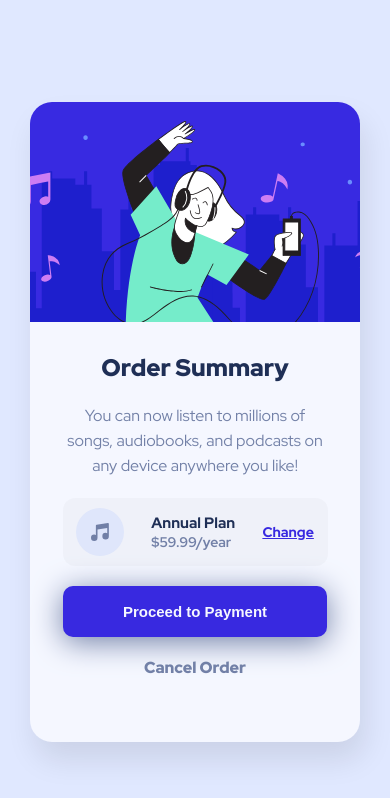
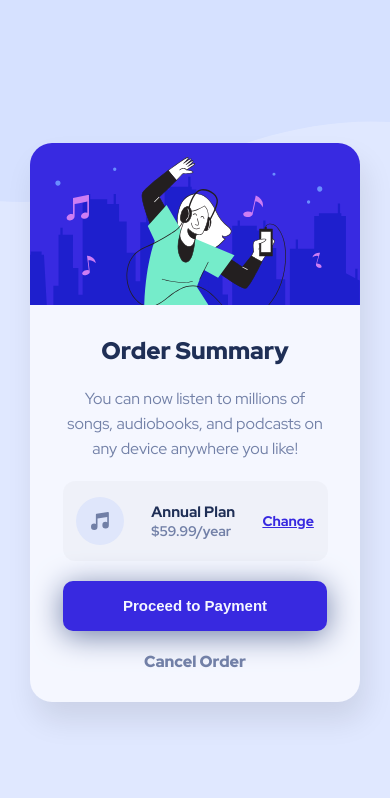
Before and after one commit to criskwy/Order-summary-card, a plain HTML site: page index.html in a window 390 px wide. Drawn offline with Linux system fonts and the light colour scheme.

Commit message:
stylin mobile vw commit

```diff
--- a/style.css
+++ b/style.css
@@ -9,6 +9,7 @@
 --font-Red-hat: "Red Hat Display";
 --Pale-blue: hsl(225, 100%, 94%);
 --Bright-blue: hsl(245, 75%, 52%);
+--purple-hover: hsla(246, 100%, 79%, 0.884);
 --Very-pale-blue: hsl(225, 100%, 98%);
 --Desaturated-blue: hsl(224, 23%, 55%);
 --Dark-blue: hsl(223, 47%, 23%);
@@ -20,14 +21,15 @@ body {
     align-items: center;
     height: 100vh;
     font-family: var(--font-Red-hat);
-    background-color: var(--Pale-blue)
-    /* background-image: url("./images/pattern-background-mobile.svg");
-    background-repeat: no-repeat; */
+    background-color: var(--Pale-blue);
+    background-image: url("./images/pattern-background-mobile.svg");
+    background-repeat: no-repeat;
+    background-size: contain;
 }
 
 .ctn-card {
     width: 330px;
-    height: 640px;
+
     display: flex;
     flex-direction: column;
     align-items: center;
@@ -38,6 +40,8 @@ body {
 
 }
 .ctn-card > img {
+    width: 100%;
+    height: 162px;
     margin-bottom: 30px;
 }
 
@@ -63,7 +67,7 @@ body {
     background-color: rgba(0, 0, 0, 0.025);
     width: 265px;
     border-radius: 12px;
-    padding: 10px 0;
+    padding: 16px 0;
     margin-bottom: 20px;
 }
 
@@ -91,12 +95,13 @@ body {
 .annual-plan-ctn > p:hover {
     cursor: pointer;
     text-decoration: none;
+    color: var(--purple-hover);
 }
 
 .ctn-card button {
     border: none;
     width: 80%;
-    height: 8%;
+    height: 50px;
     border-radius: 10px;
     background-color: var(--Bright-blue);
     color: var(--Very-pale-blue);
@@ -107,15 +112,17 @@ body {
     cursor: pointer;
 }
 .ctn-card button:hover {
-    background-color: var(--Desaturated-blue);
+    background-color: var(--purple-hover);
 }
 .cancel-order {
     font-weight: 900;
     cursor: pointer;
     color: var(--Desaturated-blue);
+    margin-bottom:  30px;
 
 }
 .cancel-order:hover {
     color: var(--Dark-blue);
 
+
 }
```
